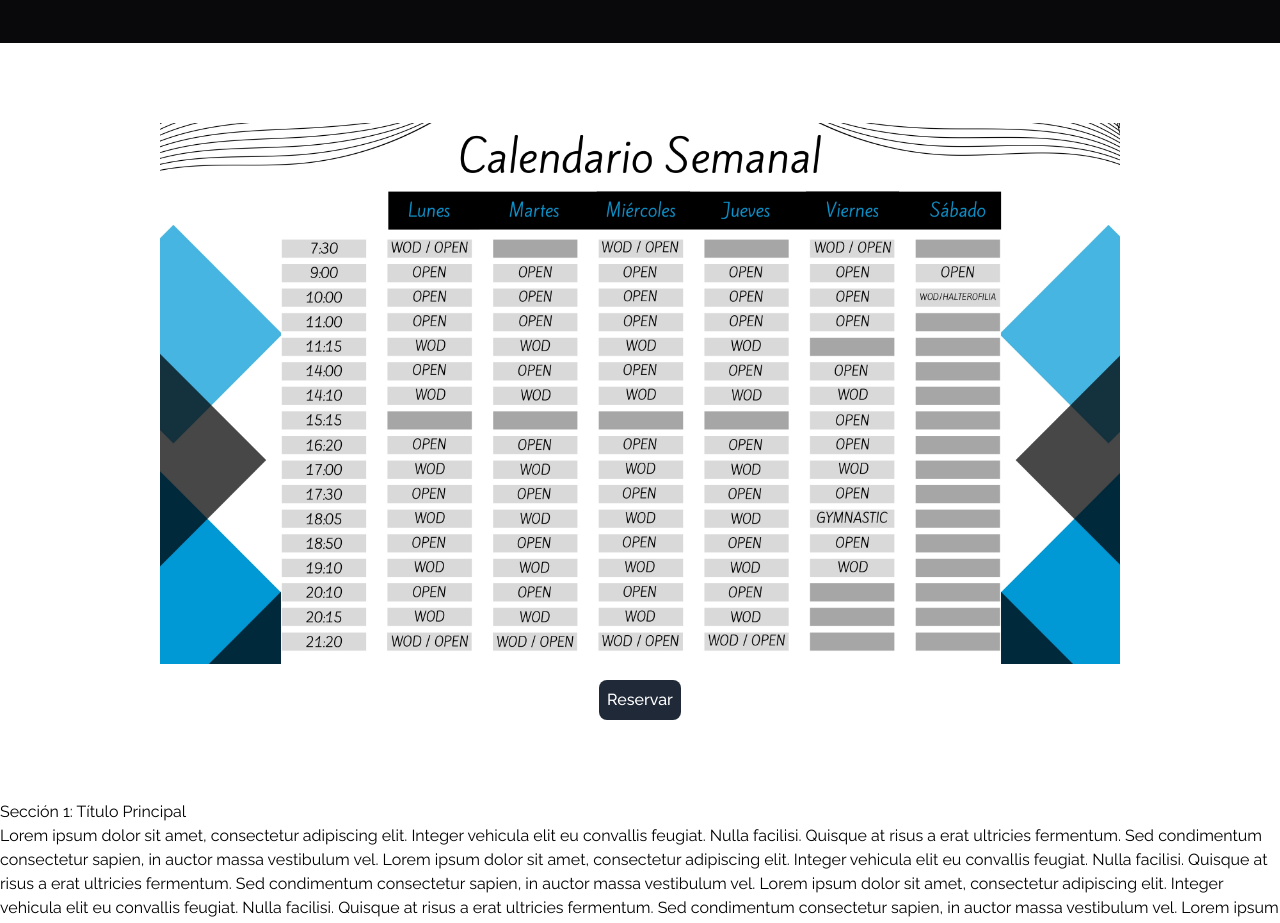
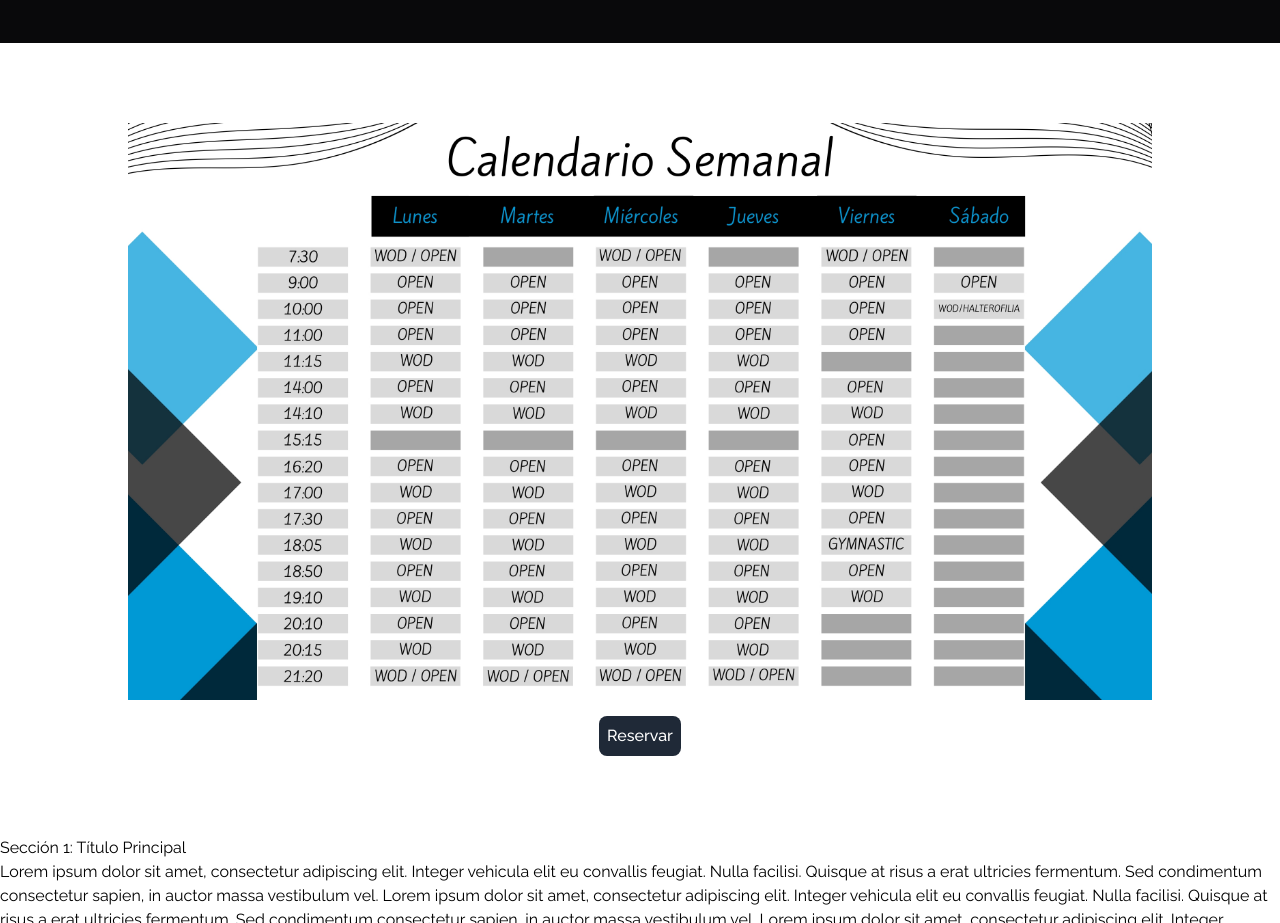
Before and after one commit to AngelAresL/brigantium-box, a Next.js app: page / in a window 1280 px wide. Shown: the part 1620-2543 px from the top of the page. Built offline with nearby package versions, Linux system fonts and the light colour scheme.

Commit message:
adapted and responsive size

```diff
--- a/src/components/Schedule.tsx
+++ b/src/components/Schedule.tsx
@@ -1,14 +1,18 @@
 import Image from "next/image";
+
 const Schedule = () => {
   return (
     <div className="flex flex-col justify-center items-center m-20">
-      <Image
-        className=""
-        src="/schedule.jpg"
-        alt="calendario semanal"
-        width={960}
-        height={300}
-      />
+      <div className="w-full max-w-screen-lg">
+        <Image
+          src="/schedule.jpg"
+          alt="calendario semanal"
+          layout="responsive"
+          width={1920}
+          height={1080}
+          className="object-cover"
+        />
+      </div>
       <a
         href="https://google.com"
         target="_blank"
@@ -20,4 +24,5 @@ const Schedule = () => {
     </div>
   );
 };
+
 export default Schedule;
```
